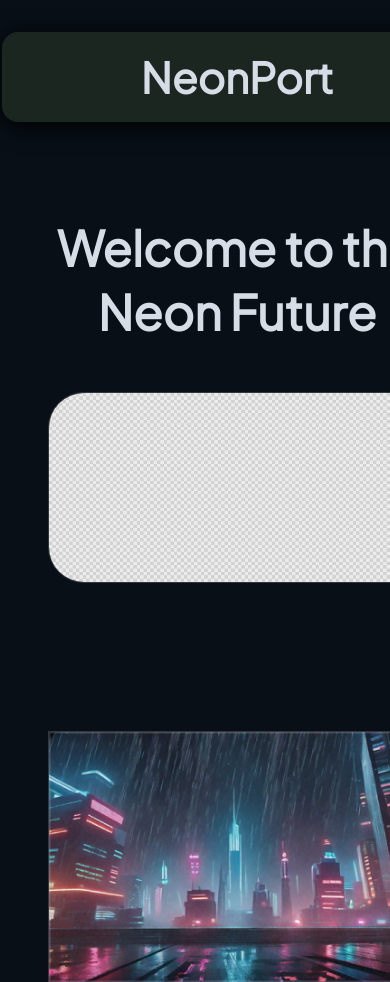
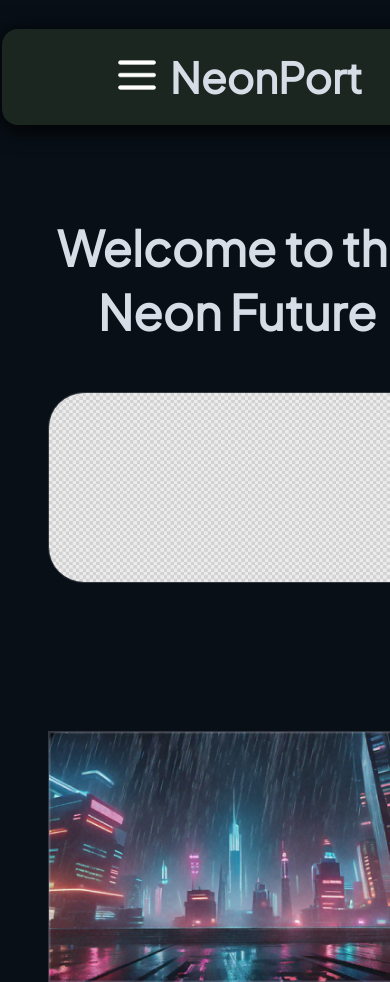
Before and after one commit to CosmicMagnetar/capstone, a plain HTML site: page index.html in a window 390 px wide. Shown: the top 982 px of the page. Drawn offline with Linux system fonts and the light colour scheme.

Commit message:
last content

```diff
--- a/index.html
+++ b/index.html
@@ -11,6 +11,7 @@
     <div class="body">
         <div class="header">
             <div class="navBar">
+                <div class="menu"><img width="50px" height="50px" src="assets/menu.png"/></div>
                 <div class="navLeft">
                     <div class="NL">Home</div>
                     <div class="NL">Projects</div>
--- a/styles.css
+++ b/styles.css
@@ -70,7 +70,6 @@
     border: 1.5px;
     padding: 96px 0px;
     gap:48px;
-
     display: flex;
     flex-direction: column;
     justify-content: center;
@@ -195,6 +194,9 @@
     text-align: center;
     width: 100%;
 }
+.menu{
+    display: none;
+}
 .TextU{
     font-size: 28px;
     line-height: 32px;
@@ -264,7 +266,7 @@ input::-webkit-outer-spin-button,input::-webkit-inner-spin-button {
     border-radius: 8px;
     width: 443px;
 }
-button,.NL,.navRight{
+button,.NL,.navRight,.menu{
     cursor: pointer;
 }
 .NL:hover,.navRight:hover{
@@ -277,13 +279,17 @@ button,.NL,.navRight{
     cursor: pointer;
 }
 @media (max-width: 980px) {
+    .menu{
+        display:block;
+    }
     .navBar {
-        flex-direction: column;
         gap: 8px;
+        flex-direction: row;
+        justify-content: center;
     }
 
     .navLeft, .navRight {
-        justify-content: center;
+        display: none;
     }
 
     .WT {
@@ -318,15 +324,7 @@ button,.NL,.navRight{
         width: 150%;
         height: 100%;
         margin-top: 10px;
-        flex-direction: column;
     }
-    .navLeft{
-        display: none;
-    }
-    .navRight{
-        display: none;
-    }
-
     .WT {
         font-size: 48px;
     }
```
Also changed, not shown: assets/menu.png (added).
